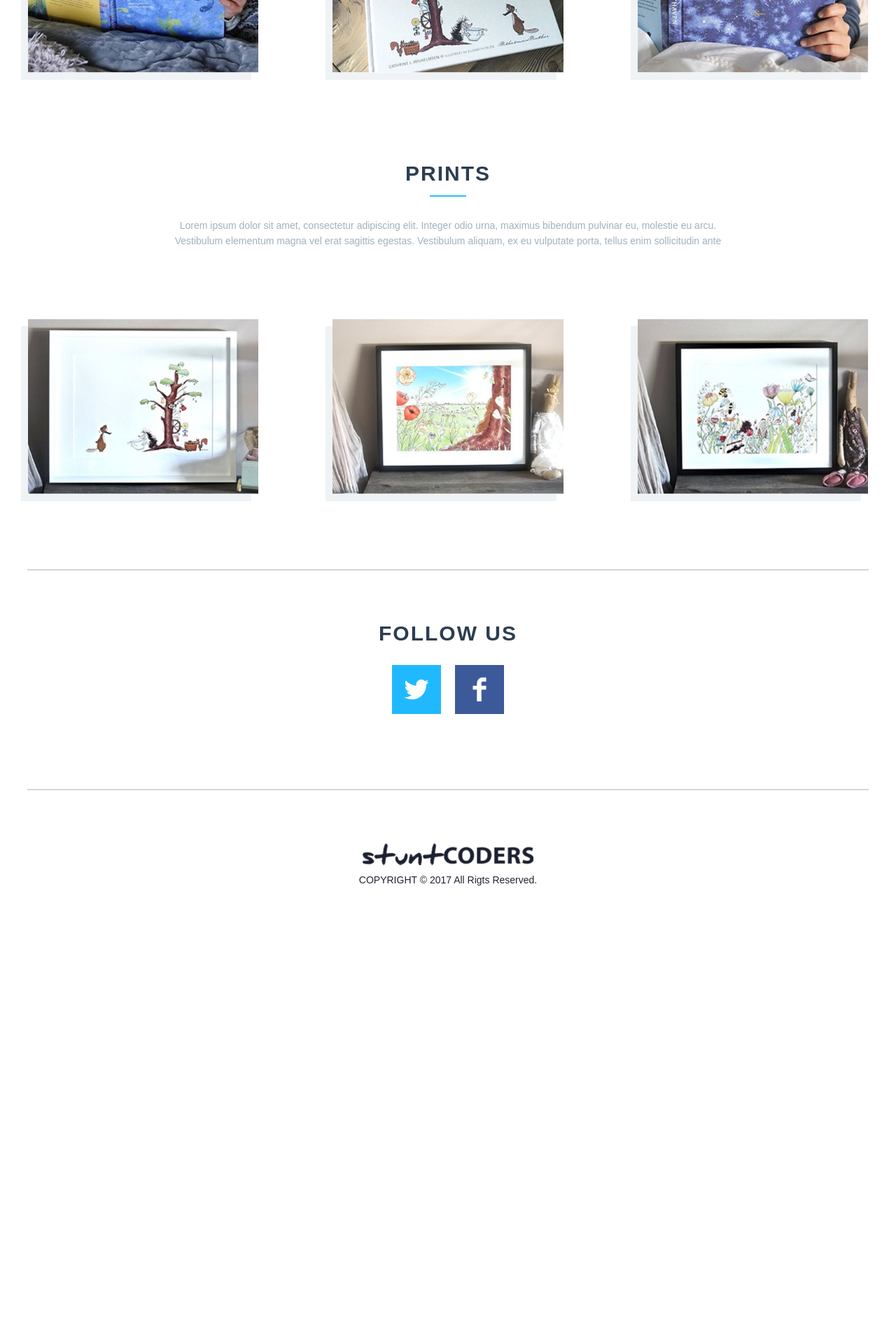
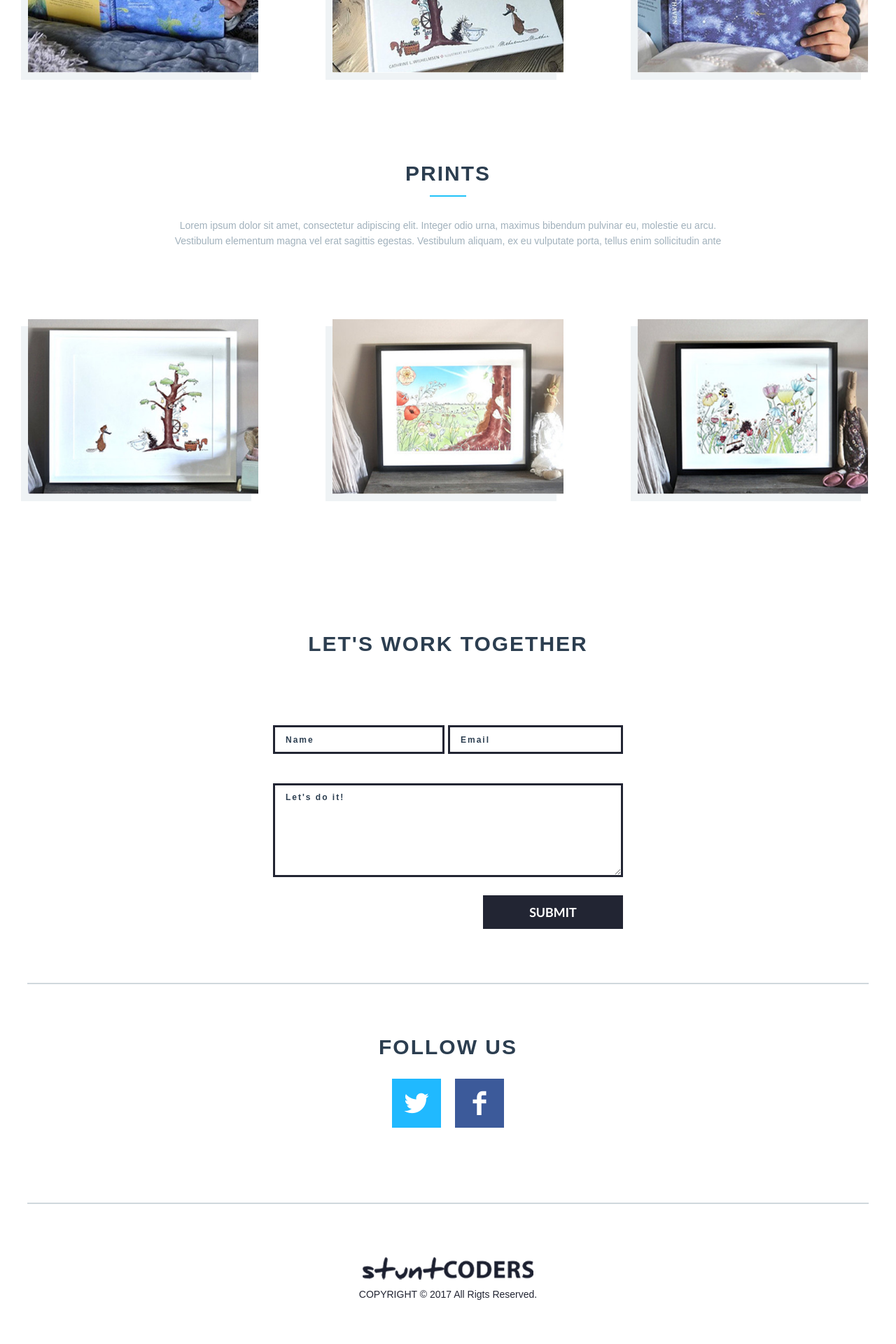
Before and after one commit to Aleksandarnrt/Aleksandarnrt.github.io-StuntCoders, a Jekyll site: the page built from index.html, in a window 1280 px wide. Shown: the part 1737-3657 px from the top of the page at 70% size. Built offline with Jekyll 4.4.1, drawn with Linux system fonts in a browser that asks for light colours; before the commit the page ends 3066 px from its top, so only the background shows below that.

Commit message:
Update
Site update, added contact form.

```diff
--- /dev/null
+++ b/_includes/contact-form-section.html
@@ -0,0 +1 @@
+<section id="contact-form"><h3>Let's work together</h3><form action="//forms.brace.io/apicuric@gmail.com" method="POST"><div class="contact-info-group"><label><span>Your Name</span><input type="text" name="name" placeholder="Name"/></label><label><span>Your Email</span><input type="email" name="_replyto" placeholder="Email"/></label></div><label><span>Tell me what's on your mind</span><textarea name="message" type="text" placeholder="Let's do it!"></textarea></label><div class="submit-wrap"><input type="submit" name="Send"/></div></form></section>
--- a/assets/css/3-sections/_booker-section.sass
+++ b/assets/css/3-sections/_booker-section.sass
@@ -31,6 +31,8 @@ section#booker
                 max-width: 300px
                 max-height: 220px
     @media screen and (max-width: 768px)
+        .paraf
+            max-width: 80%
         .book-wrapper
             flex-direction: column
             img
--- a/assets/css/3-sections/_prints-section.sass
+++ b/assets/css/3-sections/_prints-section.sass
@@ -30,6 +30,8 @@ section#prints
                 max-width: 300px
                 max-height: 220px
     @media screen and (max-width: 768px)
+        .paraf
+            max-width: 80%
         .prints-wrapper
             flex-direction: column
             img
--- a/assets/css/main.css
+++ b/assets/css/main.css
@@ -54,7 +54,31 @@
   content: "\f041"; }
 
 /*h3's for book and bilder sections*/
-section#booker h3, section#prints h3, section#follow h3 {
+section#booker h3, section#prints h3, section#follow h3, section#contact-form h3, section#contact-form form input::-webkit-input-placeholder, section#contact-form form textarea::-webkit-input-placeholder {
+  font-size: 30px;
+  font-family: 'Leto', sans-serif;
+  font-weight: 700;
+  text-transform: uppercase;
+  color: #2c3e50;
+  letter-spacing: 2px;
+  margin: 20px 0 0 0; }
+section#booker h3, section#prints h3, section#follow h3, section#contact-form h3, section#contact-form form input::-moz-placeholder, section#contact-form form textarea::-moz-placeholder {
+  font-size: 30px;
+  font-family: 'Leto', sans-serif;
+  font-weight: 700;
+  text-transform: uppercase;
+  color: #2c3e50;
+  letter-spacing: 2px;
+  margin: 20px 0 0 0; }
+section#booker h3, section#prints h3, section#follow h3, section#contact-form h3, section#contact-form form input:-ms-input-placeholder, section#contact-form form textarea:-ms-input-placeholder {
+  font-size: 30px;
+  font-family: 'Leto', sans-serif;
+  font-weight: 700;
+  text-transform: uppercase;
+  color: #2c3e50;
+  letter-spacing: 2px;
+  margin: 20px 0 0 0; }
+section#booker h3, section#prints h3, section#follow h3, section#contact-form h3, section#contact-form form input::placeholder, section#contact-form form textarea::placeholder {
   font-size: 30px;
   font-family: 'Leto', sans-serif;
   font-weight: 700;
@@ -472,6 +496,8 @@ section#booker .book-wrapper {
     max-height: 220px; } }
 
 @media screen and (max-width: 768px) {
+  section#booker .paraf {
+    max-width: 80%; }
   section#booker .book-wrapper {
     -ms-flex-direction: column;
         flex-direction: column; }
@@ -515,6 +541,8 @@ section#prints .prints-wrapper {
     max-height: 220px; } }
 
 @media screen and (max-width: 768px) {
+  section#prints .paraf {
+    max-width: 80%; }
   section#prints .prints-wrapper {
     -ms-flex-direction: column;
         flex-direction: column; }
@@ -584,6 +612,76 @@ section#follow {
       -webkit-transform: translateX(0px);
               transform: translateX(0px); }
 
+section#contact-form {
+  max-width: 100%; }
+  section#contact-form h3 {
+    text-align: center;
+    padding: 70px 0; }
+  section#contact-form form {
+    max-width: 500px;
+    margin: 0 auto 70px;
+    transition: all 0.3s ease-in-out; }
+    section#contact-form form input, section#contact-form form textarea {
+      border: 3px solid #222533;
+      width: 100%;
+      box-sizing: border-box;
+      padding: 10px 15px; }
+    section#contact-form form input::-webkit-input-placeholder {
+      font-size: 12px;
+      text-transform: none; }
+    section#contact-form form input::-moz-placeholder {
+      font-size: 12px;
+      text-transform: none; }
+    section#contact-form form input:-ms-input-placeholder {
+      font-size: 12px;
+      text-transform: none; }
+    section#contact-form form input::placeholder {
+      font-size: 12px;
+      text-transform: none; }
+    section#contact-form form .submit-wrap {
+      text-align: right; }
+      section#contact-form form .submit-wrap [type="submit"] {
+        color: white;
+        background: #222533;
+        font-size: 18px;
+        font-family: 'Lato', sans-serif;
+        font-weight: 700;
+        text-transform: uppercase;
+        width: 40%; }
+    section#contact-form form textarea {
+      height: 10em; }
+      section#contact-form form textarea:focus {
+        outline: none;
+        border-color: #e1c182; }
+      section#contact-form form textarea::-webkit-input-placeholder {
+        font-size: 12px;
+        text-transform: none; }
+      section#contact-form form textarea::-moz-placeholder {
+        font-size: 12px;
+        text-transform: none; }
+      section#contact-form form textarea:-ms-input-placeholder {
+        font-size: 12px;
+        text-transform: none; }
+      section#contact-form form textarea::placeholder {
+        font-size: 12px;
+        text-transform: none; }
+    section#contact-form form .contact-info-group label {
+      width: 50%;
+      float: left;
+      box-sizing: border-box; }
+      section#contact-form form .contact-info-group label:nth-child(1) {
+        padding-right: 5px; }
+    section#contact-form form label {
+      display: block;
+      margin-bottom: 20px; }
+      section#contact-form form label span {
+        display: block; }
+  @media screen and (max-width: 500px) {
+    section#contact-form form {
+      max-width: 90%; }
+      section#contact-form form .submit-wrap {
+        text-align: center; } }
+
 /*footer design with copyright text and mini navigation*/
 footer {
   background-color: white;
--- a/assets/css/main.scss
+++ b/assets/css/main.scss
@@ -14,4 +14,5 @@
 @import "3-sections/booker-section.sass";
 @import "3-sections/prints-section.sass";
 @import "3-sections/follow-section.sass";
+@import "3-sections/contact-form-section.sass";
 @import "3-sections/footer-section.sass";
--- a/index.html
+++ b/index.html
@@ -6,6 +6,7 @@ title: Your New Jekyll Site
 {% include header.html %}
 {% include booker-section.html %}
 {% include prints-section.html %}
+{% include contact-form-section.html %}
 {% include follow-section.html %}
 {% include footer.html %}
 </div>
```
Also changed, not shown: _pugfiles/contact-form-section.pug (added, +19 -0 lines), assets/css/3-sections/_contact-form-section.sass (added, +68 -0 lines).
